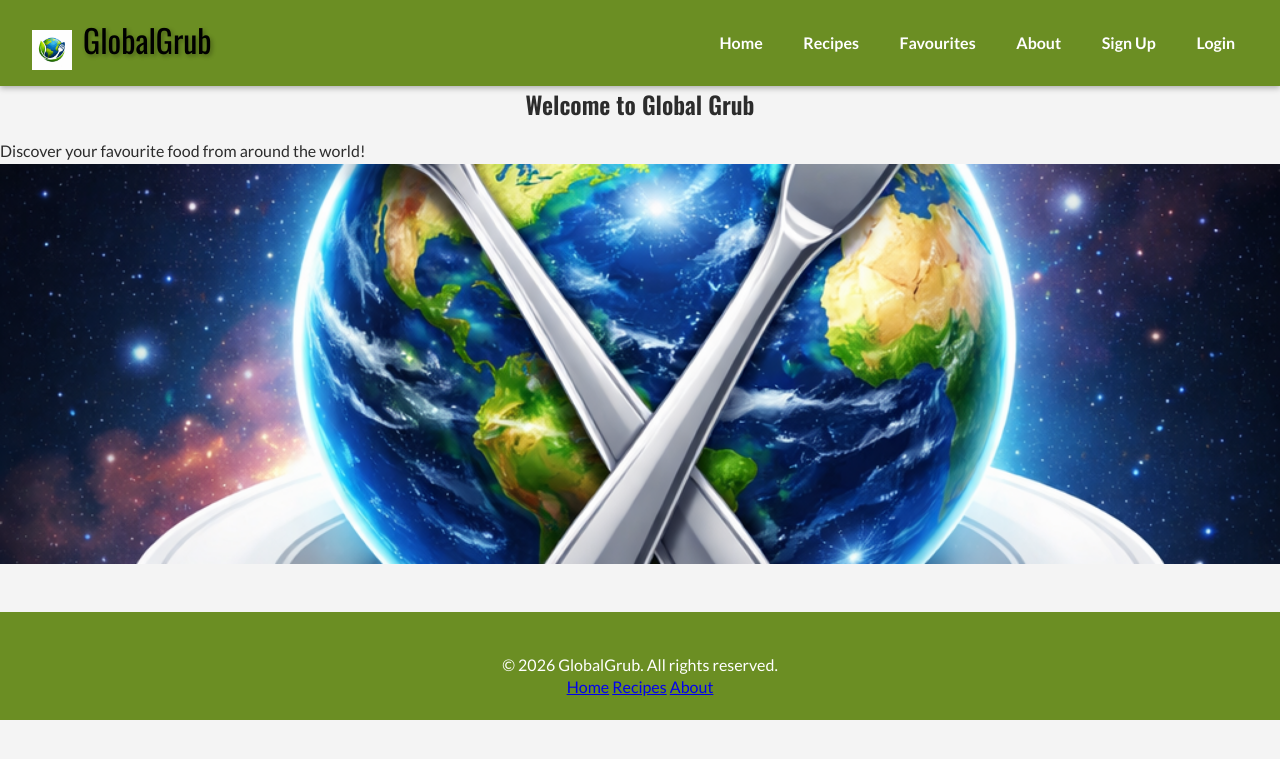
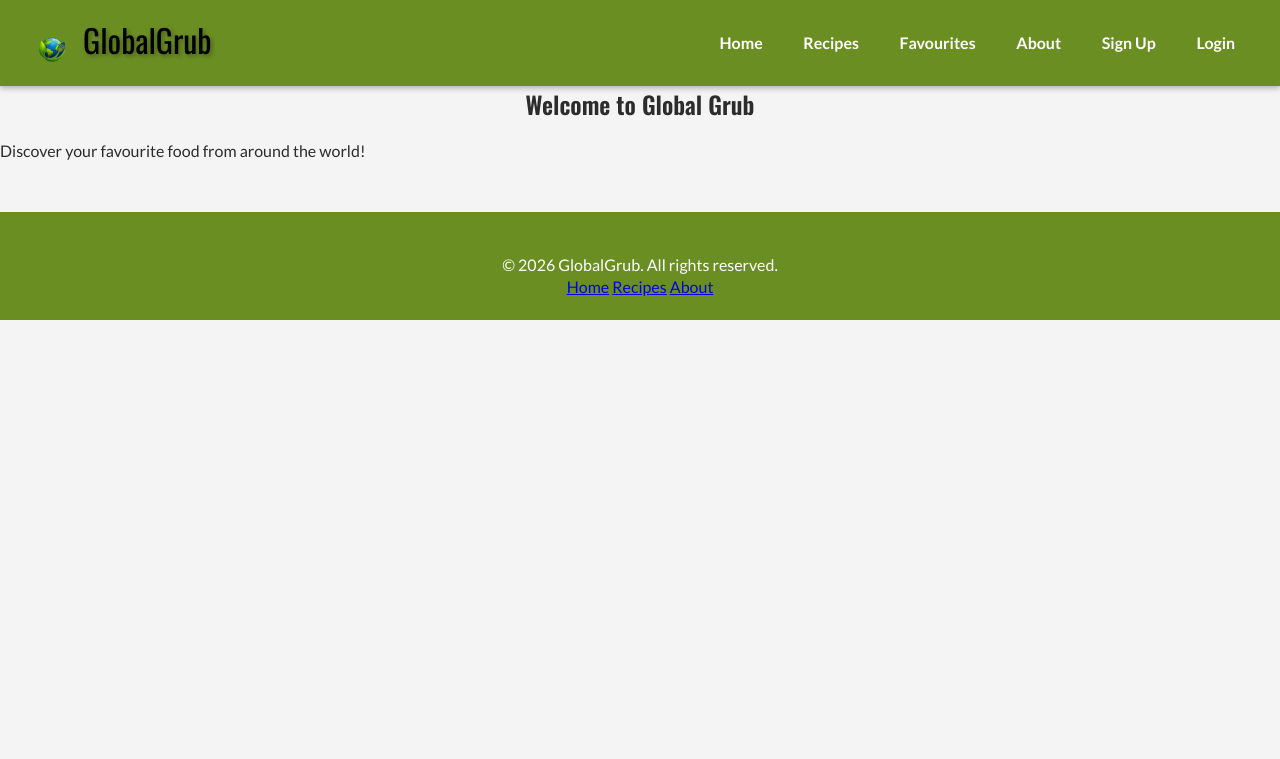
Before and after one commit to ColmN-Dev/GlobalGrub, a Flask app: page / in a window 1280 px wide. Shown: the top 759 px of the page. Run offline with Flask 3, Linux system fonts and the light colour scheme.

Commit message:
Update hero section dimensions and adjust icon image

```diff
--- a/static/css/style.css
+++ b/static/css/style.css
@@ -106,7 +106,8 @@ body {
 
 /* Hero */
 .hero {
-    height: 50vh;
+    height: auto;
+    width: 100%;
     max-height: 400px;
     background: url('/static/images/hero.png') center/cover no-repeat;
     display: flex;
```
Also changed, not shown: static/images/icon.png.
